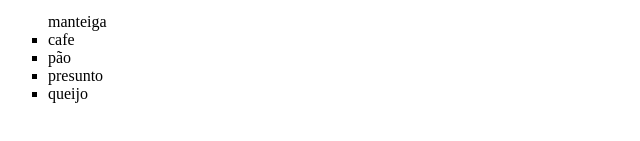
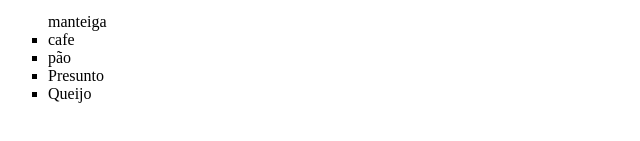
Before and after one commit to vitin007/projeto3tec, a plain HTML site: page aula 01/index.html in a window 1280 px wide. Shown: the part 279-420 px from the top of the page, 0-640 px from the left. Drawn offline with Linux system fonts and the light colour scheme.

Commit message:
Update index.html

```diff
--- a/aula 01/index.html
+++ b/aula 01/index.html
@@ -27,7 +27,7 @@
         <li>manteiga</li>
         <li>cafe</li>
         <li>pão</li>
-        <li>presunto</li>
-        <li>queijo</li>
+    <li>Presunto</li>
+        <li>Queijo</li>
 </body>
 </html>
```
